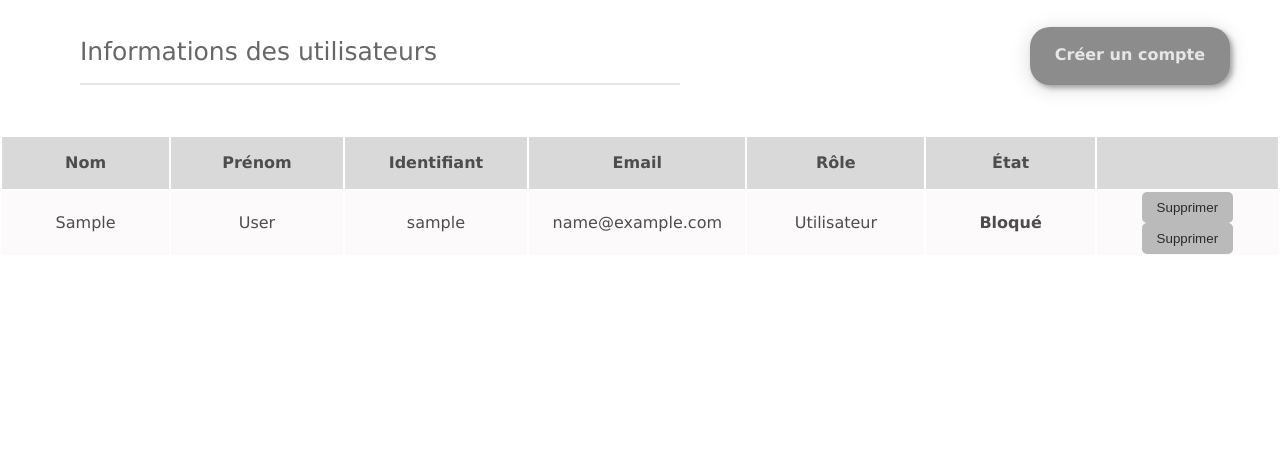
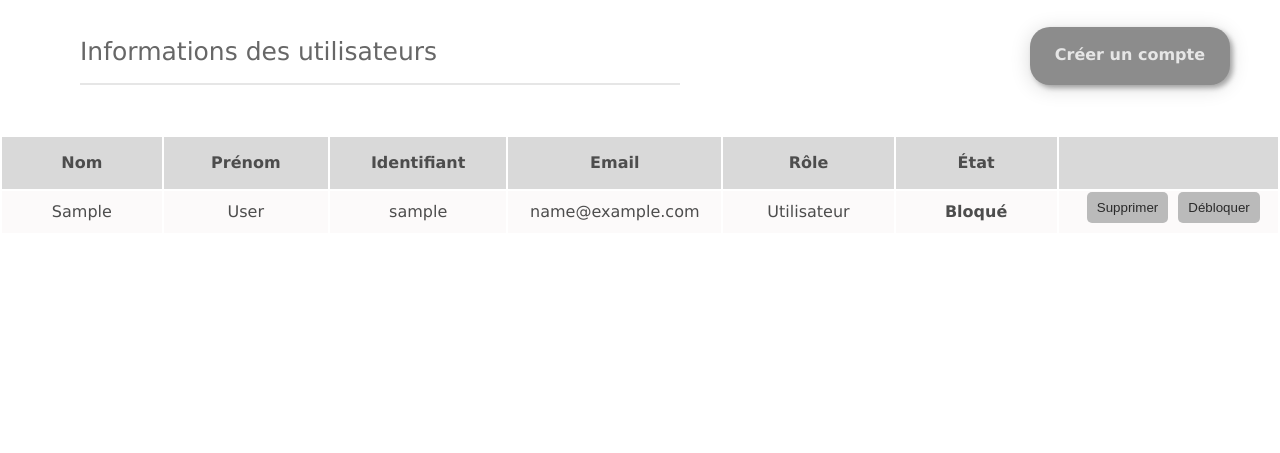
Before and after one commit to cristianemenna/DOMMA, a Symfony app: template templates/admin/index.html.twig in a window 1280 px wide. Shown: the part 80-533 px from the top of the page. Run offline with Twig, Linux system fonts and the light colour scheme; the template is opened without the code that fills it: most values are stand-ins (such as "Sample title", 1, 10 or a date in 2020); some libraries are stand-ins or nearby versions.

Commit message:
Ajout blocage/déblocage de compte dans AdminController et index admin

```diff
--- a/public/css/admin/index.css
+++ b/public/css/admin/index.css
@@ -82,16 +82,17 @@ tr {
     text-align: center;
 }
 
-.user-delete {
+.user-delete, .user-lock {
     background-color: #BABABA;
     color: #2A2A2A;
     text-decoration: none;
     border: none;
     border-radius: 5px;
-    padding: 8px 15px;
+    padding: 8px 10px;
+    margin-left: 10px;
 }
 
-.user-delete:hover {
+.user-delete:hover, .user-lock:hover {
     background-color: #D7D7D7;
     cursor: pointer;
 }
@@ -99,3 +100,8 @@ tr {
 #user-blocked {
     font-weight: bolder;
 }
+
+.admin-actions {
+    display: flex;
+    justify-content: center;
+}
--- /dev/null
+++ b/templates/admin/_locked.html.twig
@@ -0,0 +1,9 @@
+{% if user.attempts >= 3 %}
+    <form method="post" action="{{ path('admin_locked', {'id': user.id}) }}" onsubmit="return confirm('Êtes vous sûr de vouloir débloquer le compte ?');">
+        <button class="user-delete">Débloquer</button>
+    </form>
+{% else %}
+    <form method="post" action="{{ path('admin_locked', {'id': user.id}) }}" onsubmit="return confirm('Êtes vous sûr de vouloir bloquer le compte ?');">
+        <button class="user-lock">Bloquer</button>
+    </form>
+{% endif %}
--- a/templates/admin/index.html.twig
+++ b/templates/admin/index.html.twig
@@ -41,7 +41,7 @@
                 {% else %}
                     <td>Actif</td>
                 {% endif %}
-                 <td class="admin-actions">{{ include('users/_delete_form.html.twig') }} {{ include('users/_delete_form.html.twig') }}</td>
+                 <td class="admin-actions">{{ include('users/_delete_form.html.twig') }} {{ include('admin/_locked.html.twig') }}</td>
              </tr>
        {% endfor %}
             </tbody>
```
Also changed, not shown: src/Controller/AdminController.php (+23 -1 lines).
